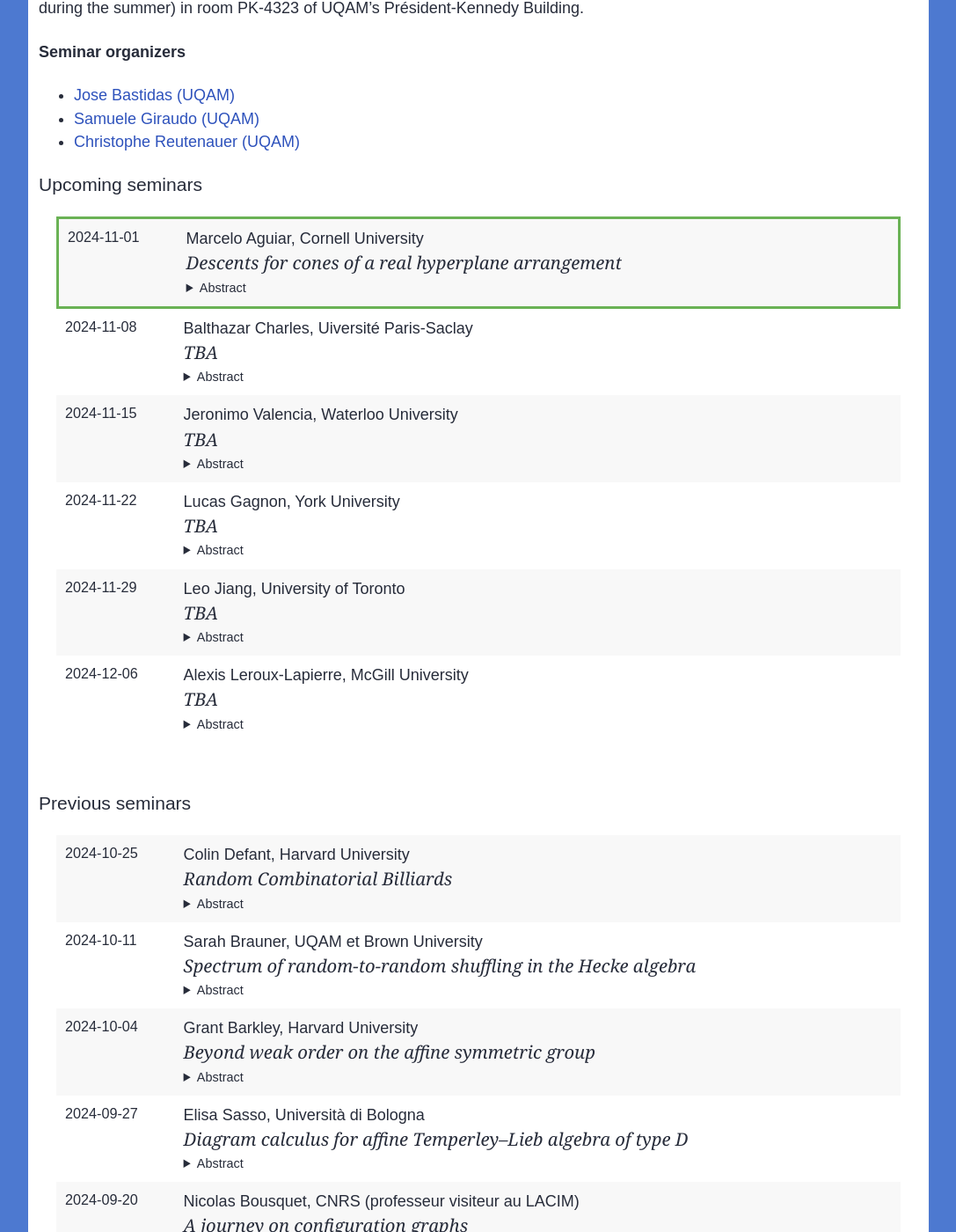
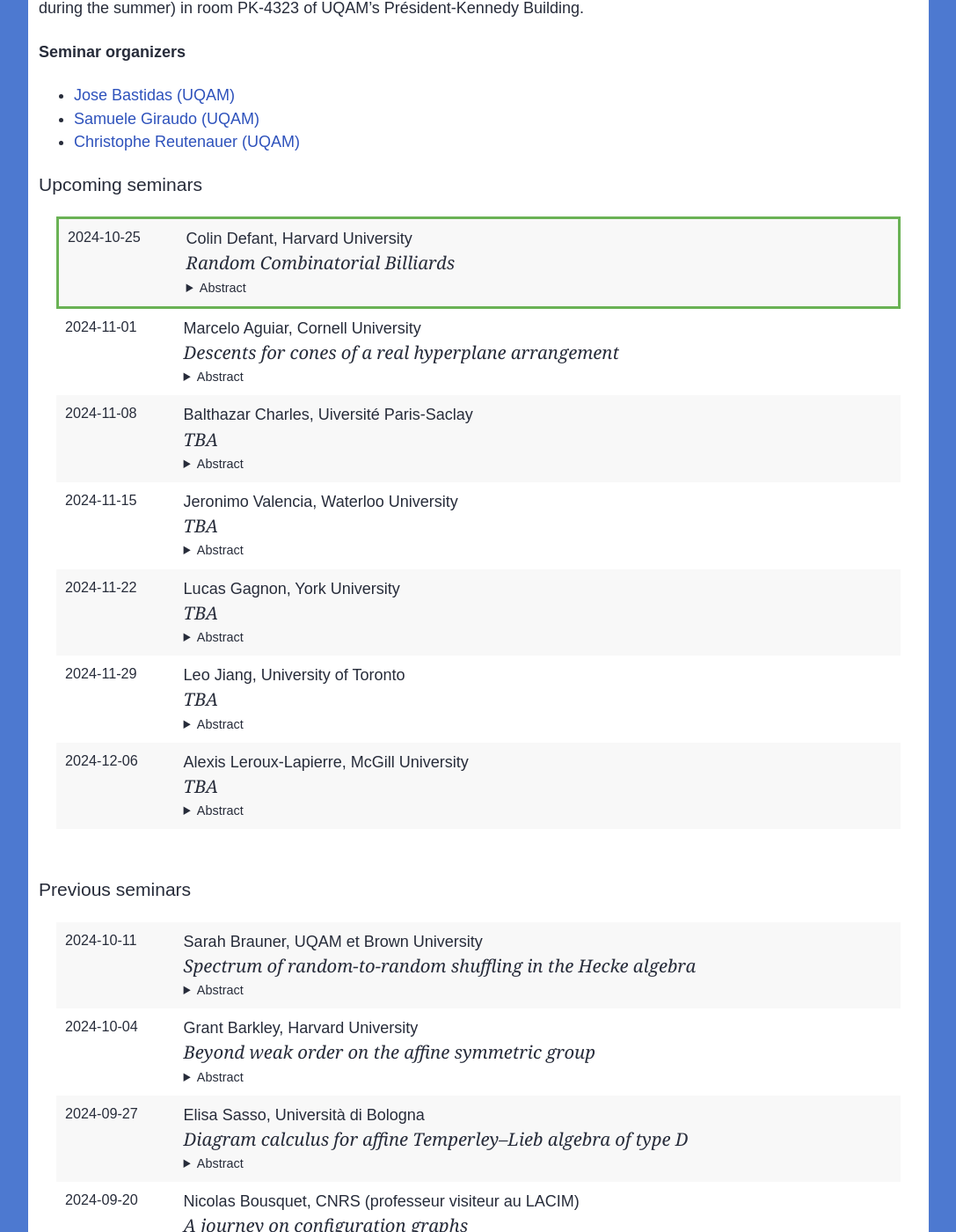
Before and after one commit to lacim-uqam/lacim-uqam.github.io, a Jekyll site: the page built from en/seminar.md, in a window 1280 px wide and 1400 px high, scrolled down 613 px. Shown: the whole window at 88% size, without its empty margins (96-1183 px from the left). Built offline with Jekyll 4.4.1, drawn with Linux system fonts in a browser that asks for light colours; formulas are drawn with MathJax 3; our own code applies the rules of GitHub Pages for plain Markdown files.

Commit message:
subtract 86400 (number of seconds in a day) from the date computation

```diff
--- a/_layouts/seminar.html
+++ b/_layouts/seminar.html
@@ -11,9 +11,9 @@
     {% endif %}
     <div class="fancy-list upcoming-seminars">
         <ul>
-            {% assign today = site.time | date: "%s" %}
+            {% assign today = site.time | date: "%s" | minus: 86400 %}
             {% for seminar_talk in site.data.lacim-seminar reversed %}
-                {% assign seminar_date = seminar_talk.date | date: "%s" %}
+                {% assign seminar_date = seminar_talk.date | date: "%s" | plus: 0 %}
                 {% if seminar_date >= today %}
                 <li>
                     <div class="fancy-list-date">
@@ -50,9 +50,9 @@
     </div>
 
     {% assign sorted = site.data.seminaire-historique | sort:"date" %}
-    {% assign today = site.time | date: "%s" %}
+    {% assign today = site.time | date: "%s" | minus: 86400 %}
     {% for seminar_talk in site.data.lacim-seminar reversed %}
-        {% assign seminar_date = seminar_talk.date | date: "%s" %}
+        {% assign seminar_date = seminar_talk.date | date: "%s" | plus: 0 %}
         {% if seminar_date < today %}
             {% assign sorted = sorted | push: seminar_talk %}
         {% endif %}
```
